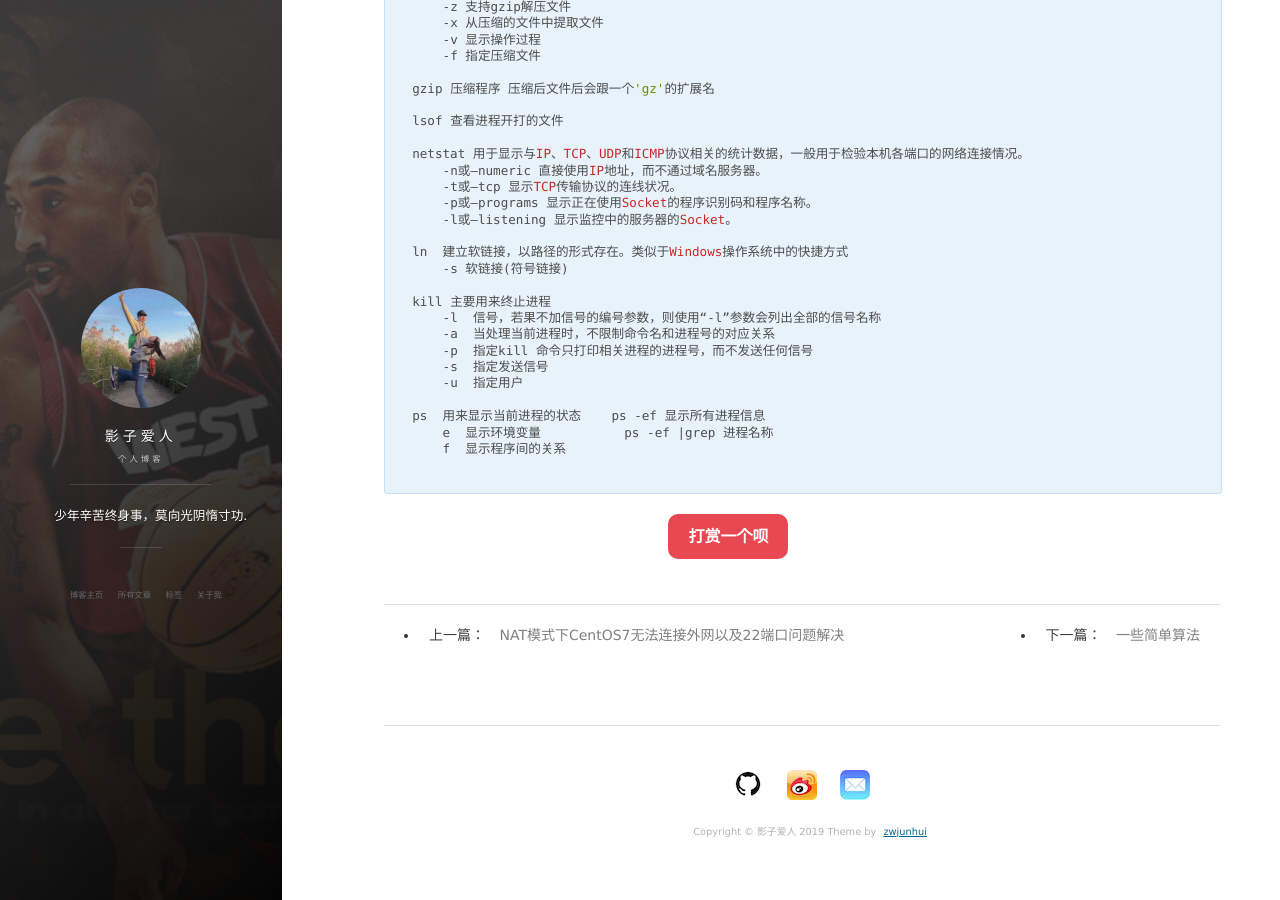
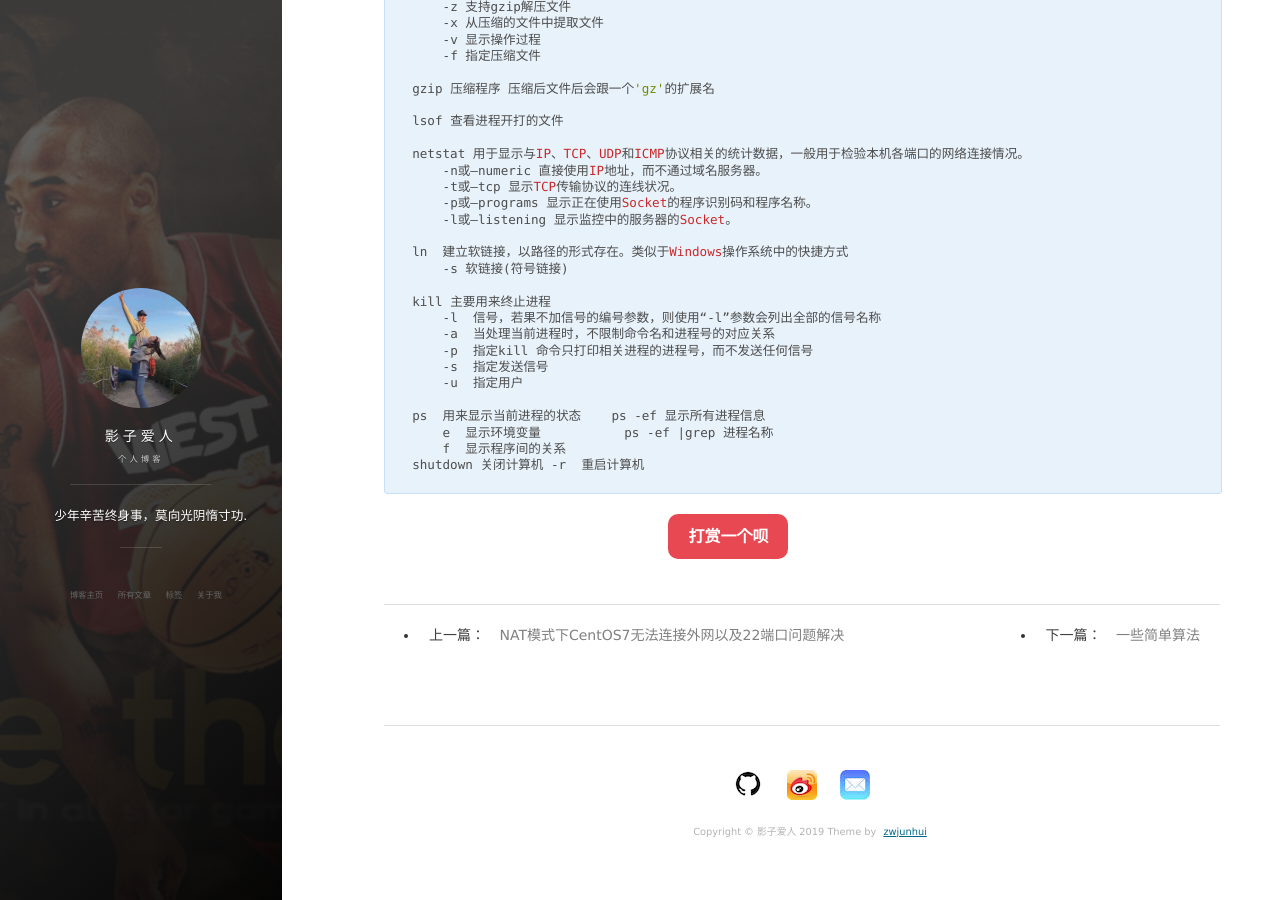
Before and after one commit to zwjunhui/personblog, a Jekyll site: the page built from _posts/2019-01-12-Linux.md, in a window 1280 px wide and 900 px high, scrolled down 1182 px. Built offline with Jekyll 4.4.1, drawn with Linux system fonts in a browser that asks for light colours; nearby versions of some CDN libraries; comment, search, counter and statistics services are not loaded.

Commit message:
Update 2019-01-12-Linux.md

````diff
--- a/_posts/2019-01-12-Linux.md
+++ b/_posts/2019-01-12-Linux.md
@@ -96,5 +96,5 @@ kill 主要用来终止进程
 ps  用来显示当前进程的状态    ps -ef 显示所有进程信息
     e  显示环境变量           ps -ef |grep 进程名称
     f  显示程序间的关系
-
+shutdown 关闭计算机 -r  重启计算机
 ```
````
